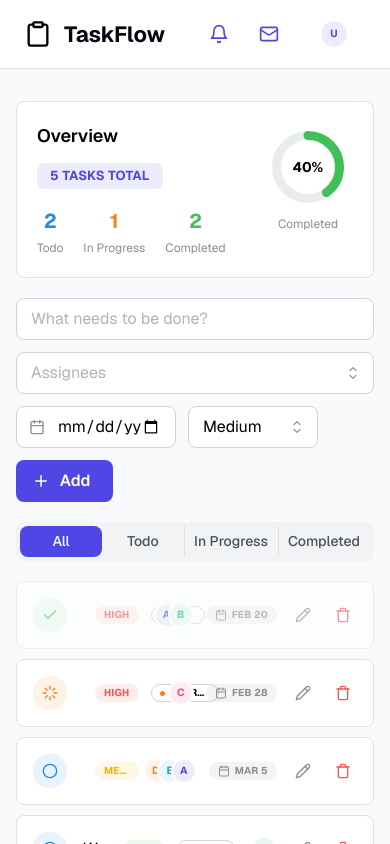
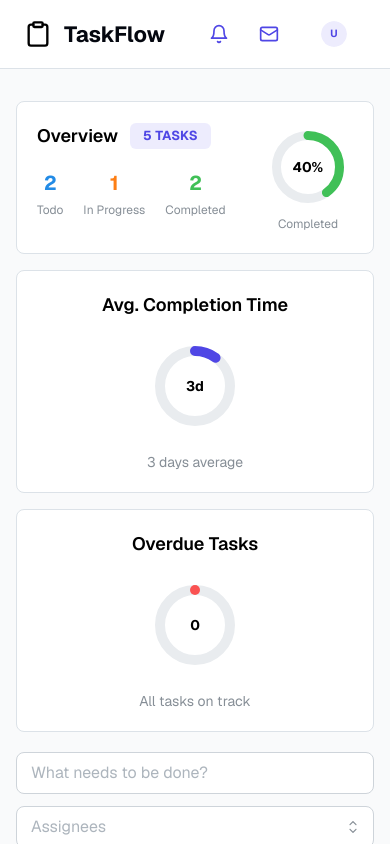
Before and after one commit to rahicsgo-bit/todo-frontend, a Next.js app: page / in a window 390 px wide. Shown: the top 844 px of the page. Built offline with nearby package versions, Linux system fonts and the light colour scheme.

Commit message:
feat: add Average Completion Time and Overdue Tasks stats cards
Refactor TodoStats layout to responsive 3-column grid with new stat cards

```diff
--- a/components/todo-stats.tsx
+++ b/components/todo-stats.tsx
@@ -1,6 +1,6 @@
 "use client";
 
-import { Paper, Text, RingProgress, Group, Stack, Badge } from "@mantine/core";
+import { Paper, Text, RingProgress, Group, Stack, Badge, SimpleGrid } from "@mantine/core";
 import type { Todo } from "@/lib/todo-types";
 
 interface TodoStatsProps {
@@ -19,7 +19,39 @@ export function TodoStats({ todos }: TodoStatsProps) {
   const completedPercentage =
     total > 0 ? Math.round((completedCount / total) * 100) : 0;
 
+  // Average completion time (days between createdAt and today for completed tasks)
+  const completedTodos = todos.filter((t) => t.status === "completed");
+  const avgCompletionDays =
+    completedTodos.length > 0
+      ? Math.round(
+          completedTodos.reduce((sum, t) => {
+            const diffMs = Date.now() - new Date(t.createdAt).getTime();
+            return sum + diffMs / (1000 * 60 * 60 * 24);
+          }, 0) / completedTodos.length
+        )
+      : 0;
+  // Cap the ring at 30 days for visual scaling
+  const avgRingValue = Math.min((avgCompletionDays / 30) * 100, 100);
+
+  // Overdue tasks (non-completed tasks whose dueDate is in the past)
+  const today = new Date();
+  today.setHours(0, 0, 0, 0);
+  const overdueTodos = todos.filter((t) => {
+    if (t.status === "completed" || !t.dueDate) return false;
+    return new Date(t.dueDate) < today;
+  });
+  const overdueCount = overdueTodos.length;
+  const nonCompletedWithDate = todos.filter(
+    (t) => t.status !== "completed" && t.dueDate
+  ).length;
+  const overduePercentage =
+    nonCompletedWithDate > 0
+      ? Math.round((overdueCount / nonCompletedWithDate) * 100)
+      : 0;
+
   return (
+    <SimpleGrid cols={{ base: 1, sm: 3 }} spacing="md">
+      {/* Overview card */}
       <Paper className="border border-border bg-card p-5" radius="md">
         <Group justify="space-between" align="flex-start" wrap="nowrap">
           <Stack gap="md" className="flex-1">
@@ -28,7 +60,7 @@ export function TodoStats({ todos }: TodoStatsProps) {
                 Overview
               </Text>
               <Badge size="lg" variant="light" color="indigo" radius="sm">
-              {total} {total === 1 ? "task" : "tasks"} total
+                {total} {total === 1 ? "task" : "tasks"}
               </Badge>
             </Group>
 
@@ -57,7 +89,6 @@ export function TodoStats({ todos }: TodoStatsProps) {
                   Completed
                 </Text>
               </Stack>
-
             </Group>
           </Stack>
 
@@ -84,5 +115,66 @@ export function TodoStats({ todos }: TodoStatsProps) {
           </Stack>
         </Group>
       </Paper>
+
+      {/* Avg completion time card */}
+      <Paper className="border border-border bg-card p-5" radius="md">
+        <Stack gap="md" align="center" justify="center" className="h-full">
+          <Text size="lg" fw={600} className="text-card-foreground">
+            Avg. Completion Time
+          </Text>
+          <RingProgress
+            size={100}
+            thickness={10}
+            roundCaps
+            sections={[
+              {
+                value: avgRingValue,
+                color: "indigo",
+              },
+            ]}
+            label={
+              <Text ta="center" fw={700} size="sm">
+                {avgCompletionDays}d
+              </Text>
+            }
+          />
+          <Text size="sm" c="dimmed">
+            {completedTodos.length > 0
+              ? `${avgCompletionDays} ${avgCompletionDays === 1 ? "day" : "days"} average`
+              : "No completed tasks"}
+          </Text>
+        </Stack>
+      </Paper>
+
+      {/* Overdue tasks card */}
+      <Paper className="border border-border bg-card p-5" radius="md">
+        <Stack gap="md" align="center" justify="center" className="h-full">
+          <Text size="lg" fw={600} className="text-card-foreground">
+            Overdue Tasks
+          </Text>
+          <RingProgress
+            size={100}
+            thickness={10}
+            roundCaps
+            sections={[
+              {
+                value: overduePercentage,
+                color: "red",
+              },
+            ]}
+            label={
+              <Text ta="center" fw={700} size="sm" c={overdueCount > 0 ? "red" : undefined}>
+                {overdueCount}
+              </Text>
+            }
+          />
+          <Text size="sm" c="dimmed">
+            {overdueCount > 0
+              ? `${overdueCount} ${overdueCount === 1 ? "task" : "tasks"} past due`
+              : "All tasks on track"}
+          </Text>
+        </Stack>
+      </Paper>
+    </SimpleGrid>
   );
 }
```
Lines whose indentation alone changed are shown as unchanged.
